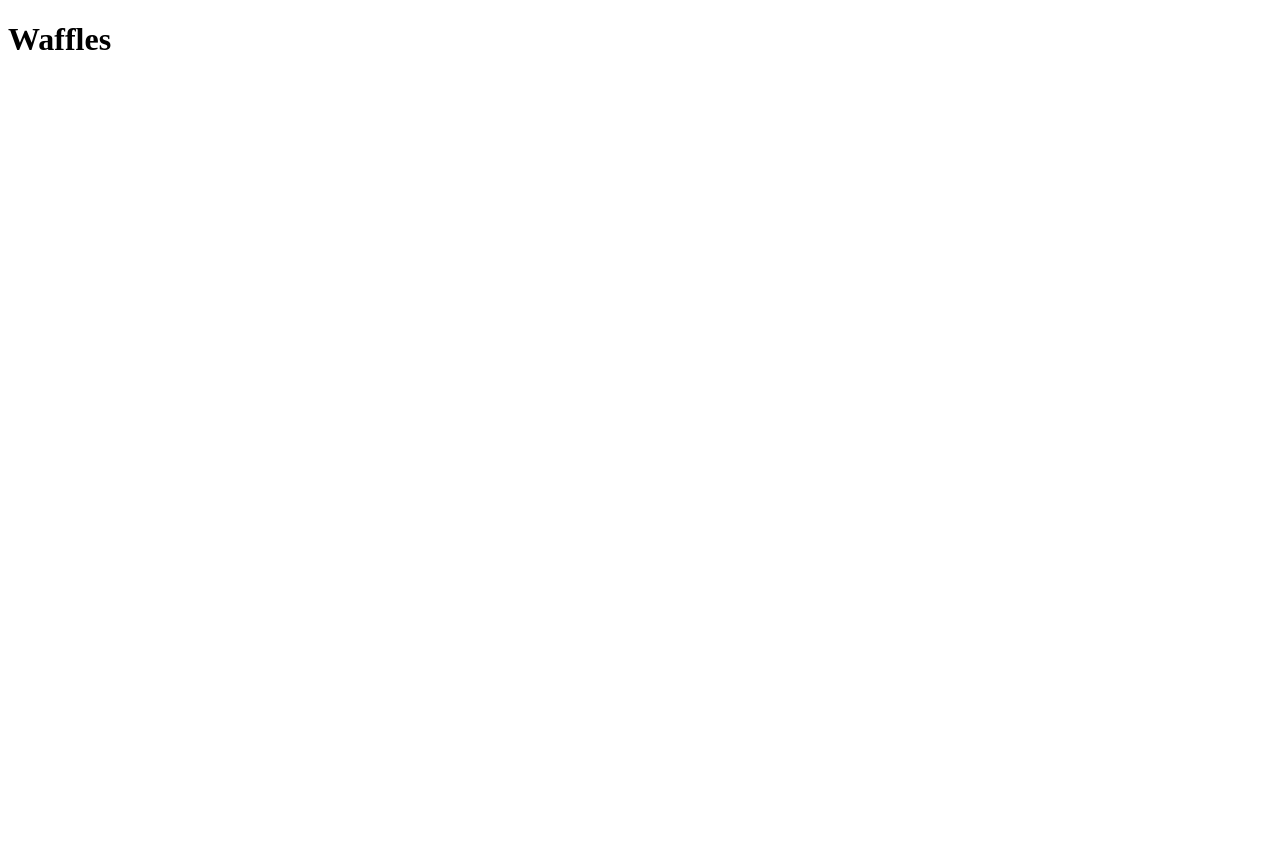
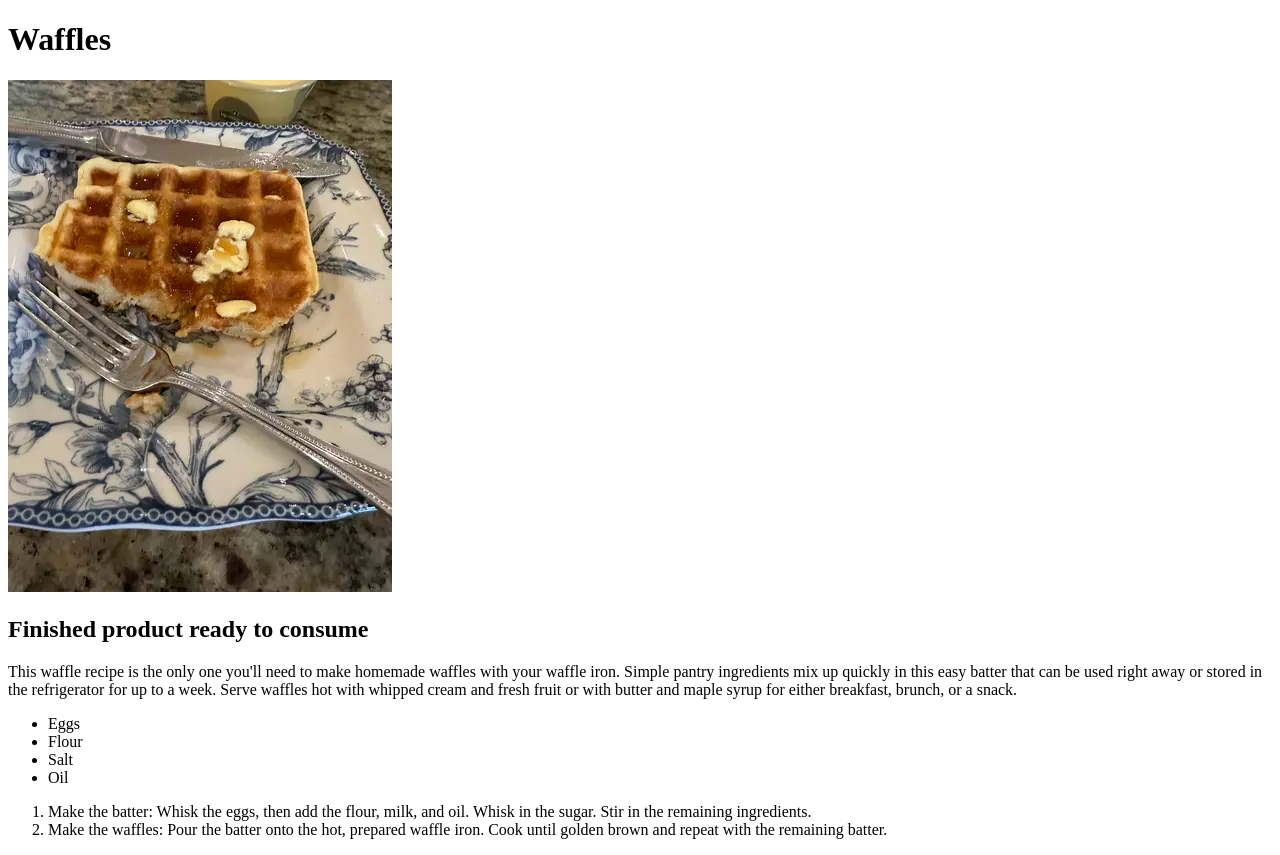
Before and after one commit to martinb9595/Odin-Recipes-again, a plain HTML site: page recipes/waffles.html in a window 1280 px wide. Before the commit the page ends 800 px from the top, so only its background shows below. Drawn offline with Linux system fonts and the light colour scheme.

Commit message:
Updated Waffle ingredients and recipe Added waffle image

```diff
--- a/recipes/waffles.html
+++ b/recipes/waffles.html
@@ -8,5 +8,30 @@
   </head>
   <body>
     <h1>Waffles</h1>
+    <img src="image.webp" alt="Picture of Waffles with butter" />
+    <h2>Finished product ready to consume</h2>
+    <p>
+      This waffle recipe is the only one you'll need to make homemade waffles
+      with your waffle iron. Simple pantry ingredients mix up quickly in this
+      easy batter that can be used right away or stored in the refrigerator for
+      up to a week. Serve waffles hot with whipped cream and fresh fruit or with
+      butter and maple syrup for either breakfast, brunch, or a snack.
+    </p>
+    <ul>
+      <li>Eggs</li>
+      <li>Flour</li>
+      <li>Salt</li>
+      <li>Oil</li>
+    </ul>
+    <ol>
+      <li>
+        Make the batter: Whisk the eggs, then add the flour, milk, and oil.
+        Whisk in the sugar. Stir in the remaining ingredients.
+      </li>
+      <li>
+        Make the waffles: Pour the batter onto the hot, prepared waffle iron.
+        Cook until golden brown and repeat with the remaining batter.
+      </li>
+    </ol>
   </body>
 </html>
```
Also changed, not shown: recipes/image.webp (added).
